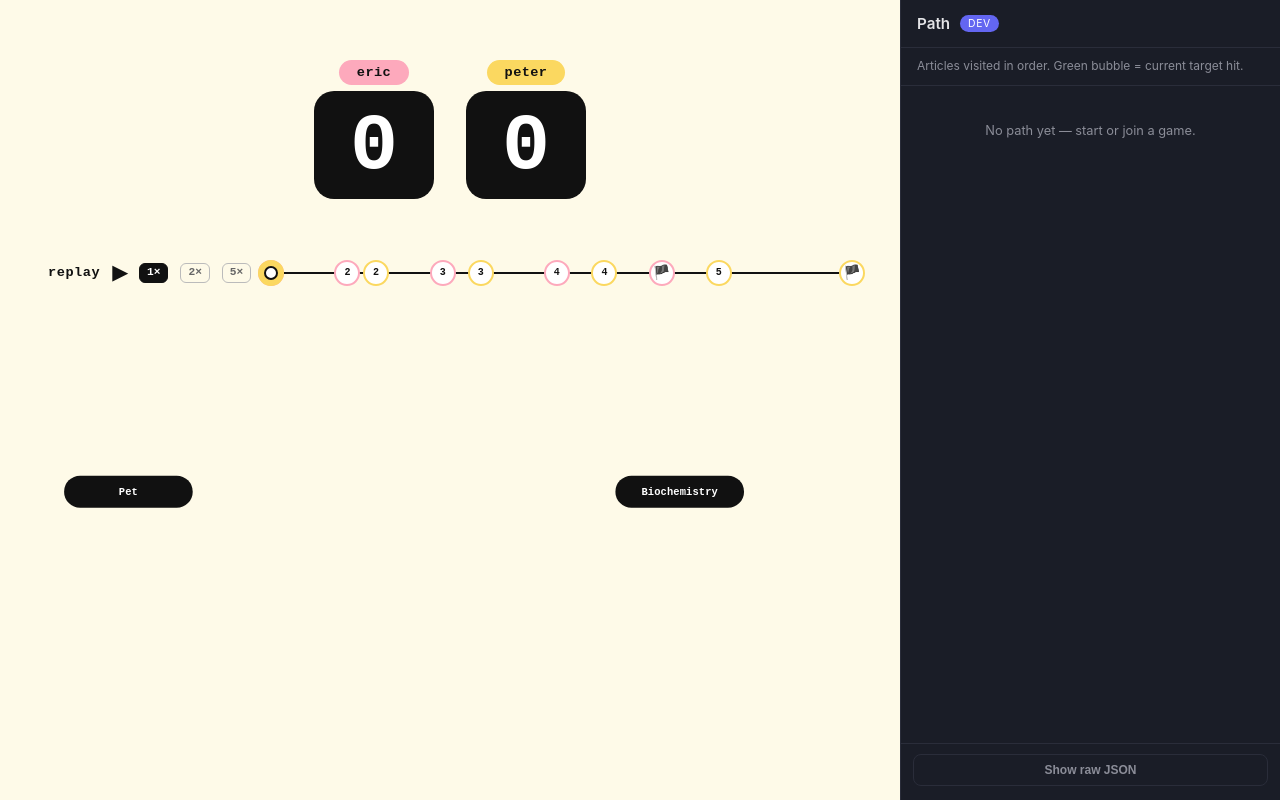
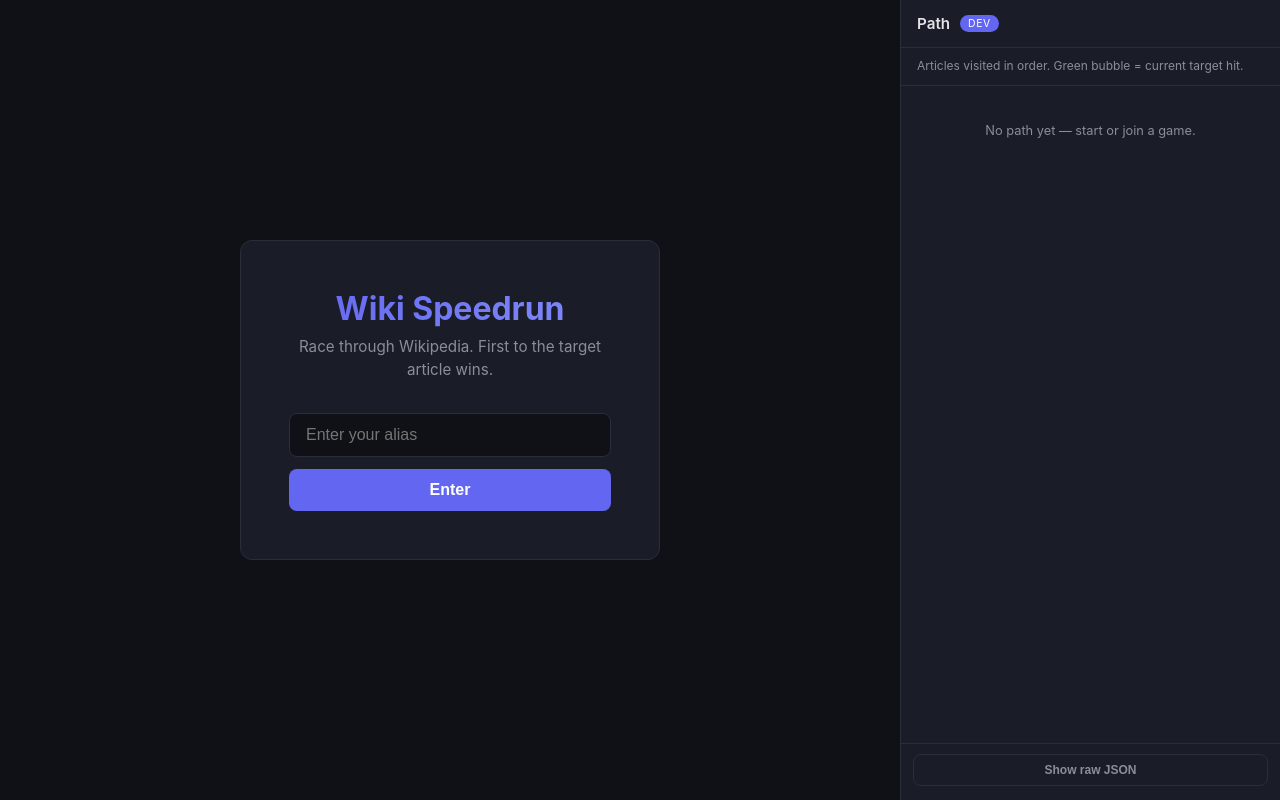
Before and after one commit to vo-eric/ellisathon, a React (Vite) app in the folder client/: page / in a window 1280 px wide. Built offline with nearby package versions, Linux system fonts and the light colour scheme.

Commit message:
updated app.tsx to remove hardcoded date

```diff
--- a/client/src/App.tsx
+++ b/client/src/App.tsx
@@ -31,7 +31,7 @@ function transitionCountFromChain(chain: MoveListNodeSnapshot | null): number {
 }
 
 export default function App() {
-  const [screen, setScreen] = useState<Screen>(DEV_RESULTS_PREVIEW ? 'results' : 'alias');
+  const [screen, setScreen] = useState<Screen>('alias');
   const [aliasInput, setAliasInput] = useState('');
   const [playerName, setPlayerName] = useState('');
   const [lobbies, setLobbies] = useState<LobbySnapshot[]>([]);
```
